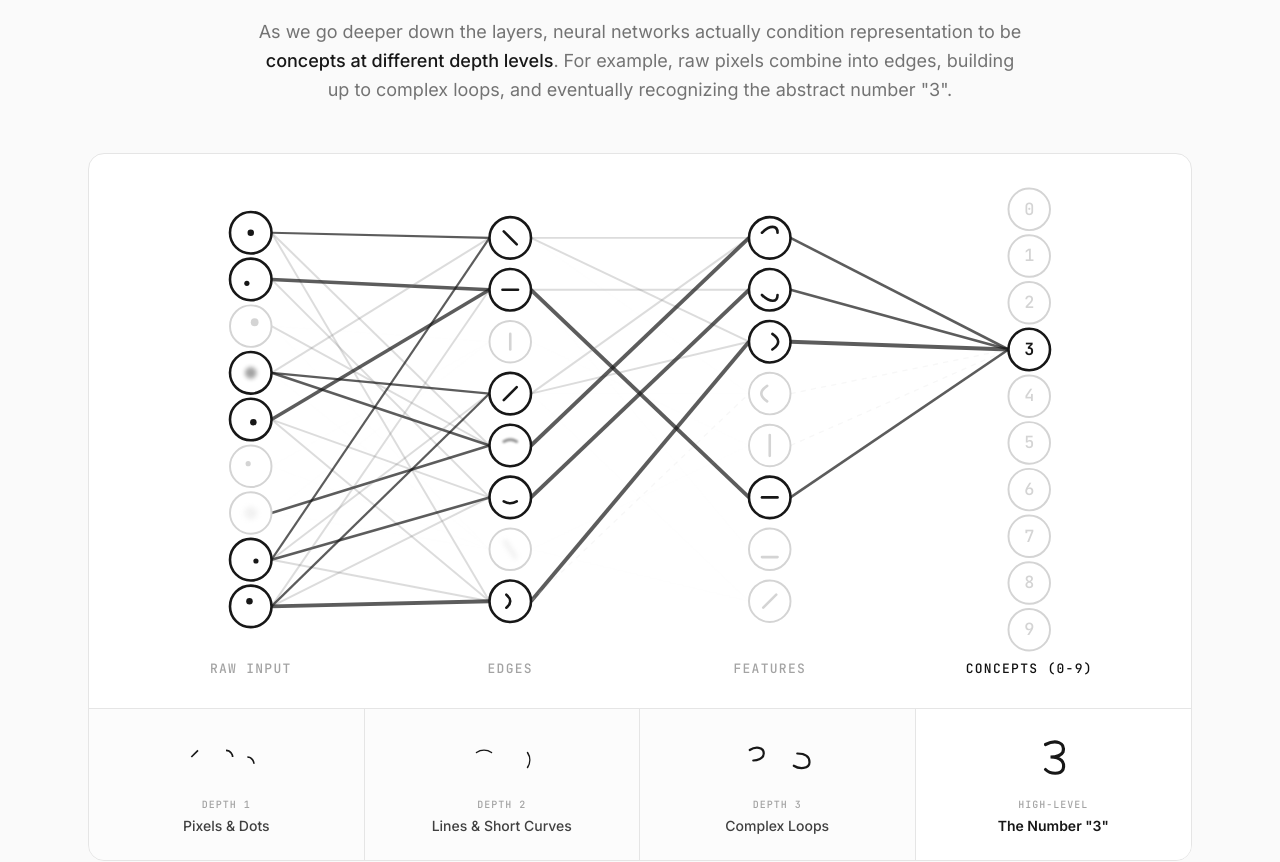
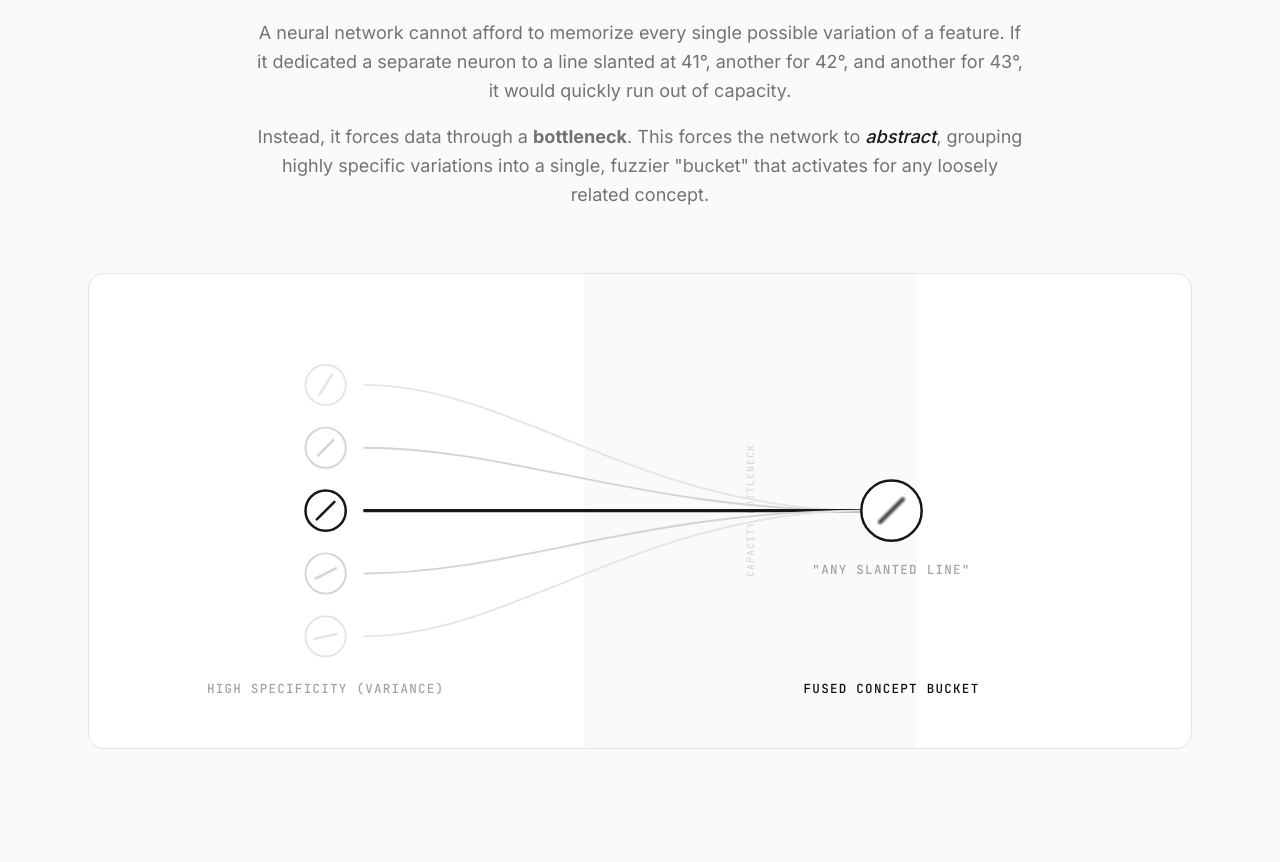
Before and after one commit to SoumilB7/Neurons, a Next.js app: page /neurons in a window 1280 px wide. Shown: the part 2640-3502 px from the top of the page. Built offline with nearby package versions, Linux system fonts and the light colour scheme.

Commit message:
explain more

```diff
--- a/src/components/concept-flow.tsx
+++ b/src/components/concept-flow.tsx
@@ -286,10 +286,10 @@ function LayersDiagram() {
                     })}
 
                     {/* Labels */}
-                    <text x="100" y="375" fill="#a3a3a3" textAnchor="middle" className="font-mono text-[10px] uppercase font-medium tracking-widest">Raw Input</text>
-                    <text x="300" y="375" fill="#a3a3a3" textAnchor="middle" className="font-mono text-[10px] uppercase font-medium tracking-widest">Edges</text>
-                    <text x="500" y="375" fill="#a3a3a3" textAnchor="middle" className="font-mono text-[10px] uppercase font-medium tracking-widest">Features</text>
-                    <text x="700" y="375" fill="#111111" textAnchor="middle" className="font-mono text-[10px] uppercase font-medium tracking-widest">Concepts (0-9)</text>
+                    <text x="100" y="375" fill="#a3a3a3" textAnchor="middle" className="font-mono text-[10px] uppercase font-medium tracking-widest">Depth 1</text>
+                    <text x="300" y="375" fill="#a3a3a3" textAnchor="middle" className="font-mono text-[10px] uppercase font-medium tracking-widest">Depth 2</text>
+                    <text x="500" y="375" fill="#a3a3a3" textAnchor="middle" className="font-mono text-[10px] uppercase font-medium tracking-widest">Depth 3</text>
+                    <text x="700" y="375" fill="#111111" textAnchor="middle" className="font-mono text-[10px] uppercase font-medium tracking-widest">Output (0-9)</text>
                 </svg>
             </div>
 
@@ -348,6 +348,76 @@ function LayersDiagram() {
                 </div>
             </div>
         </div>
+    );
+}
+
+function AbstractionFusing() {
+    return (
+        <section className="py-24 border-t border-neutral-100">
+            <FadeIn className="mb-16 text-center max-w-3xl mx-auto">
+                <h2 className="text-3xl md:text-4xl font-semibold tracking-tight text-neutral-900 mb-6">
+                    Capacity Limits & Abstraction
+                </h2>
+                <div className="space-y-4 text-lg text-neutral-500 leading-relaxed">
+                    <p>
+                        A neural network cannot afford to memorize every single possible variation of a feature. If it dedicated a separate neuron to a line slanted at 41°, another for 42°, and another for 43°, it would quickly run out of capacity.
+                    </p>
+                    <p>
+                        Instead, it forces data through a <strong>bottleneck</strong>. This forces the network to <em className="text-neutral-900 font-medium">abstract</em>, grouping highly specific variations into a single, fuzzier "bucket" that activates for any loosely related concept.
+                    </p>
+                </div>
+            </FadeIn>
+
+            <FadeIn delay={0.06}>
+                <div className="w-full bg-white rounded-2xl border border-neutral-200 overflow-hidden flex flex-col p-8 md:p-12 relative">
+                    <div className="absolute top-0 bottom-0 left-[45%] right-[25%] bg-neutral-50 border-x border-neutral-100 flex items-center justify-center">
+                        <div className="text-[10px] font-mono uppercase tracking-widest text-neutral-300 md:-rotate-90">
+                            Capacity Bottleneck
+                        </div>
+                    </div>
+
+                    <svg viewBox="0 0 800 300" className="w-full h-auto min-w-[600px] relative z-10">
+                        <g fill="none">
+                            {/* Fusing Lines */}
+                            <path d="M 180 50 C 300 50, 400 150, 580 150" stroke="currentColor" strokeWidth="1.5" className="text-neutral-200" />
+                            <path d="M 180 100 C 300 100, 400 150, 580 150" stroke="currentColor" strokeWidth="1.5" className="text-neutral-300" />
+                            <path d="M 180 150 L 580 150" stroke="currentColor" strokeWidth="2.5" className="text-neutral-900" />
+                            <path d="M 180 200 C 300 200, 400 150, 580 150" stroke="currentColor" strokeWidth="1.5" className="text-neutral-300" />
+                            <path d="M 180 250 C 300 250, 400 150, 580 150" stroke="currentColor" strokeWidth="1.5" className="text-neutral-200" />
+                        </g>
+
+                        <g fill="white" stroke="currentColor" strokeWidth="1.5">
+                            {/* High Variance Nodes */}
+                            <circle cx="150" cy="50" r="16" className="text-neutral-200" />
+                            <circle cx="150" cy="100" r="16" className="text-neutral-300" />
+                            <circle cx="150" cy="150" r="16" className="text-neutral-900" strokeWidth="2" />
+                            <circle cx="150" cy="200" r="16" className="text-neutral-300" />
+                            <circle cx="150" cy="250" r="16" className="text-neutral-200" />
+
+                            {/* Fused Node */}
+                            <circle cx="600" cy="150" r="24" className="text-neutral-900" strokeWidth="2" />
+                        </g>
+
+                        <g fill="none" stroke="currentColor" strokeLinecap="round" strokeWidth="2">
+                            {/* Specific Slashes */}
+                            <line x1="145" y1="58" x2="155" y2="42" className="text-neutral-200" />  {/* Steep slope */}
+                            <line x1="144" y1="106" x2="156" y2="94" className="text-neutral-300" /> {/* Slight steep */}
+                            <line x1="143" y1="157" x2="157" y2="143" className="text-neutral-900" /> {/* Perfect 45 */}
+                            <line x1="142" y1="204" x2="158" y2="196" className="text-neutral-300" /> {/* Gentle slope */}
+                            <line x1="141" y1="252" x2="159" y2="248" className="text-neutral-200" /> {/* Flat slope */}
+
+                            {/* Fused / Abstracted Slash */}
+                            <line x1="591" y1="159" x2="609" y2="141" className="text-neutral-900" strokeWidth="3.5" filter="blur(1px)" opacity="0.8" />
+                        </g>
+
+                        {/* Annotations */}
+                        <text x="150" y="295" fill="#a3a3a3" textAnchor="middle" className="font-mono text-[10px] uppercase font-medium tracking-widest">High Specificity (Variance)</text>
+                        <text x="600" y="295" fill="#111111" textAnchor="middle" className="font-mono text-[10px] uppercase font-medium tracking-widest">Fused Concept Bucket</text>
+                        <text x="600" y="200" fill="#a3a3a3" textAnchor="middle" className="font-mono text-[10px] uppercase font-medium tracking-widest">"Any Slanted Line"</text>
+                    </svg>
+                </div>
+            </FadeIn>
+        </section>
     );
 }
 
@@ -456,6 +526,9 @@ export function ConceptFlow() {
                 </FadeIn>
             </section>
 
+            {/* Abstraction Fusing Component */}
+            <AbstractionFusing />
+
             {/* 4. The Layers */}
             <section className="py-24">
                 <FadeIn className="text-center mb-12 max-w-3xl mx-auto">
```
